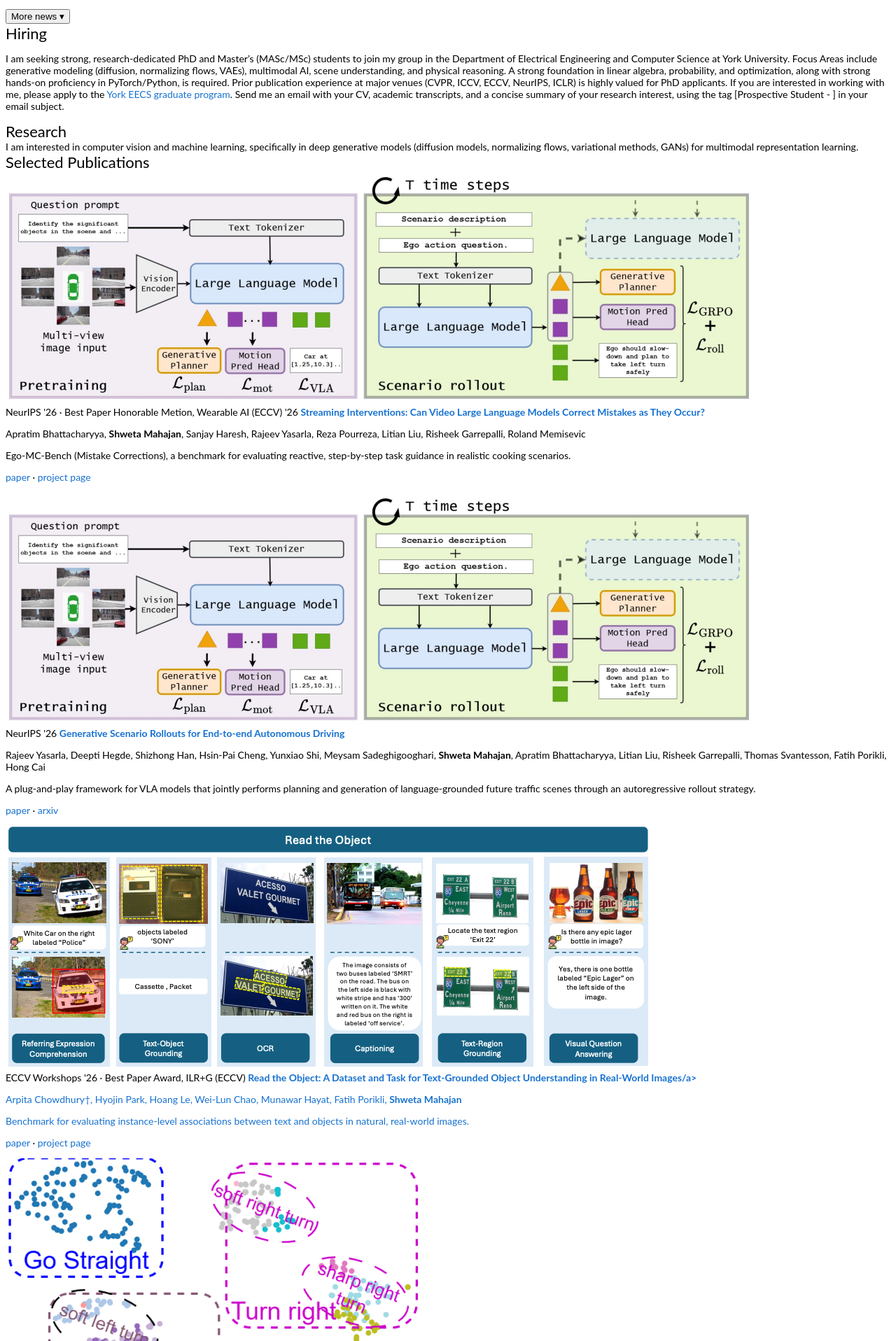
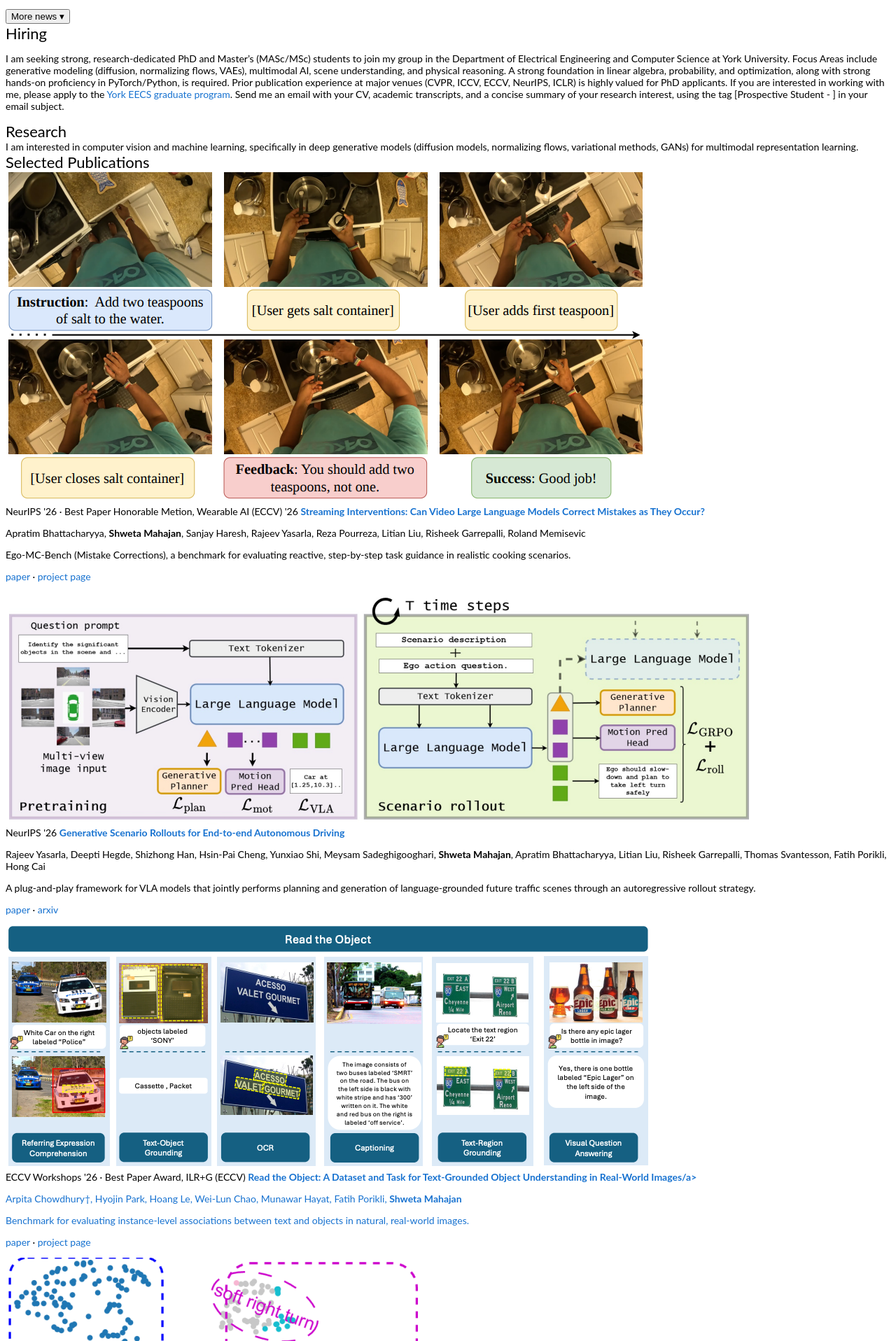
Before and after one commit to s-mahajan/s-mahajan.github.io, a Jekyll site: the page index.html, which Jekyll copies as it is, in a window 1280 px wide. Shown: the part 2406-4322 px from the top of the page at 70% size. Built offline with Jekyll 4.4.1, drawn with Linux system fonts in a browser that asks for light colours.

Commit message:
Replace gero.png with streamingvlm.png in index.html

```diff
--- a/index.html
+++ b/index.html
@@ -112,7 +112,7 @@
 
     <div class="pub-list">
       <article class="pub">
-        <img class="pub-thumb" src="/images/gero.png" alt="" loading="lazy">
+        <img class="pub-thumb" src="/images/streamingvlm.png" alt="" loading="lazy">
         <div>
          <span class="pub-tag award">NeurIPS '26 · Best Paper Honorable Metion, Wearable AI (ECCV) '26 </span>
           <h3 class="pub-title"><a href="https://arxiv.org/pdf/2606.09547">Streaming Interventions: Can Video Large Language Models Correct Mistakes as They Occur?</a></h3>
```
